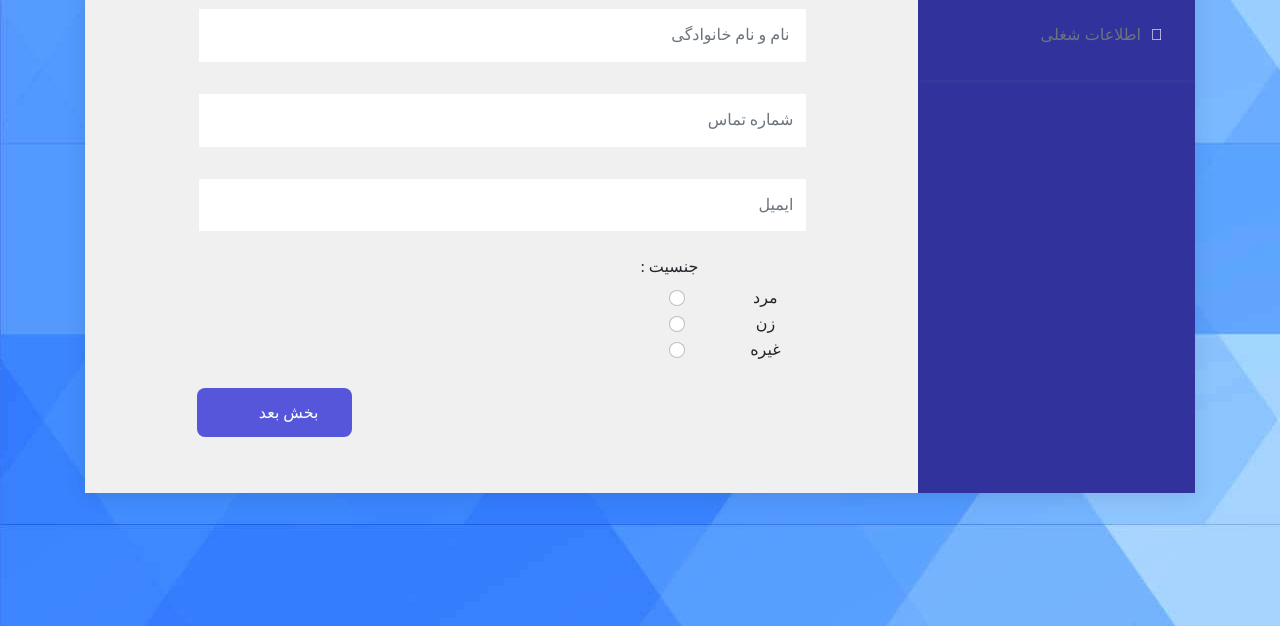
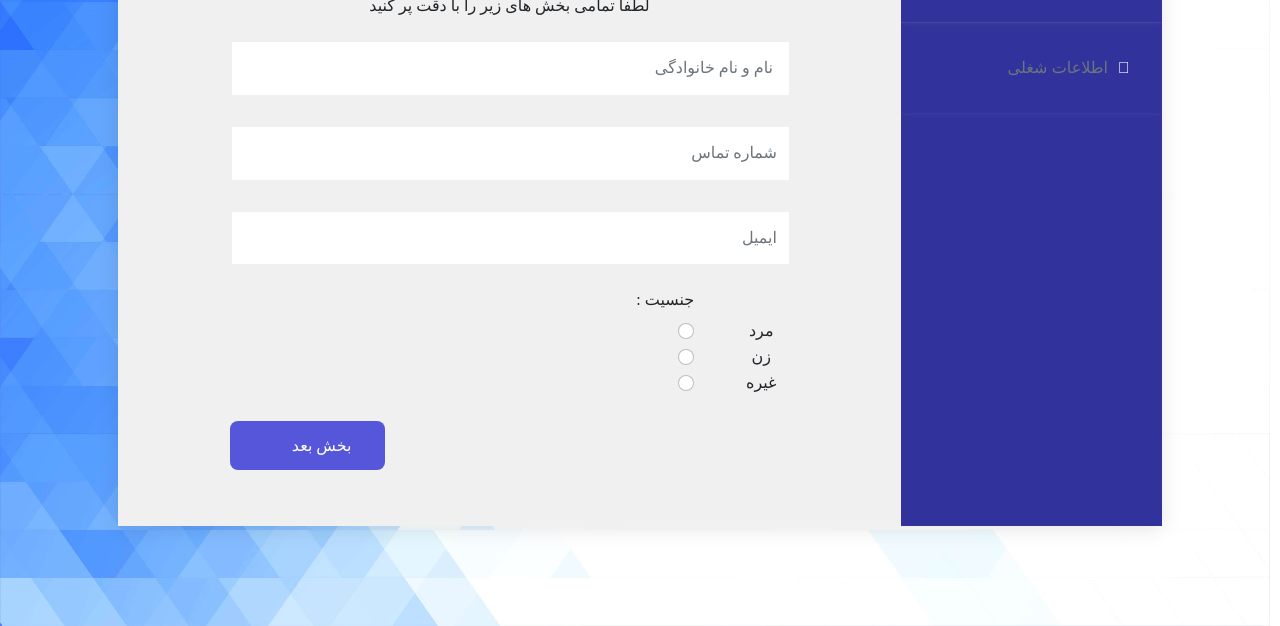
Before and after one commit to diba-studio/Diba-Studio, a plain HTML site: page career/index.html in a window 1280 px wide. Shown: the part 238-864 px from the top of the page. Drawn offline with nearby package versions, Linux system fonts and the light colour scheme; a web font is replaced by a local one.

Commit message:
career page background fixed - container padding fixed

```diff
--- a/career/assest/css/style.css
+++ b/career/assest/css/style.css
@@ -14,6 +14,7 @@ body {
   font-family: iranyekan !important;
   font-weight: 500;
   background: no-repeat url(../img/background.jpg);
+  background-size: contain;
   padding: 2rem;
 }
 
@@ -25,7 +26,7 @@ a {
 /* header */
 
 .container {
-  padding: 15px;
+  padding: 3rem;
   min-height: 100vh;
 }
 
```
Also changed, not shown: index.html (+2 -2 lines).
